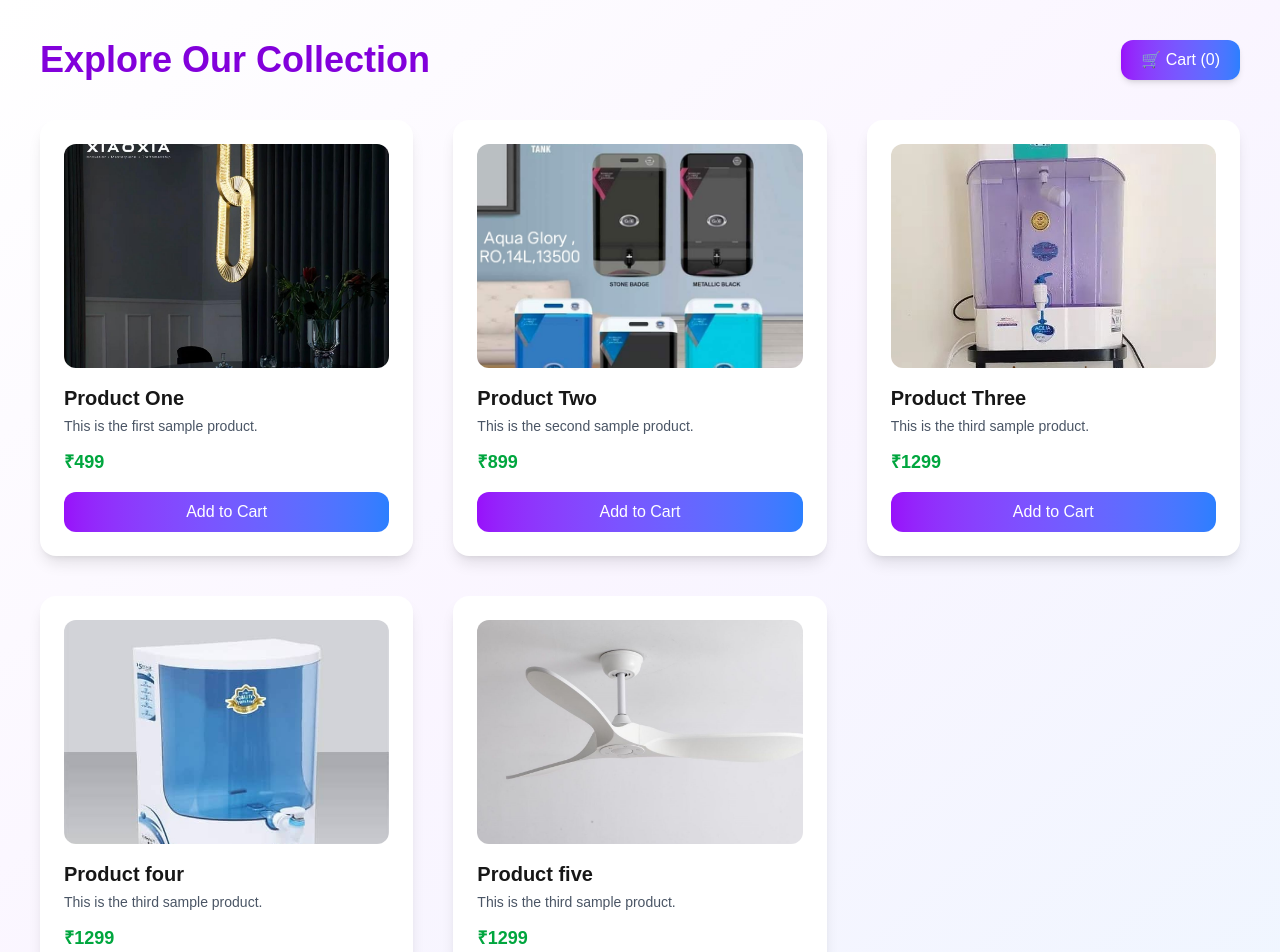
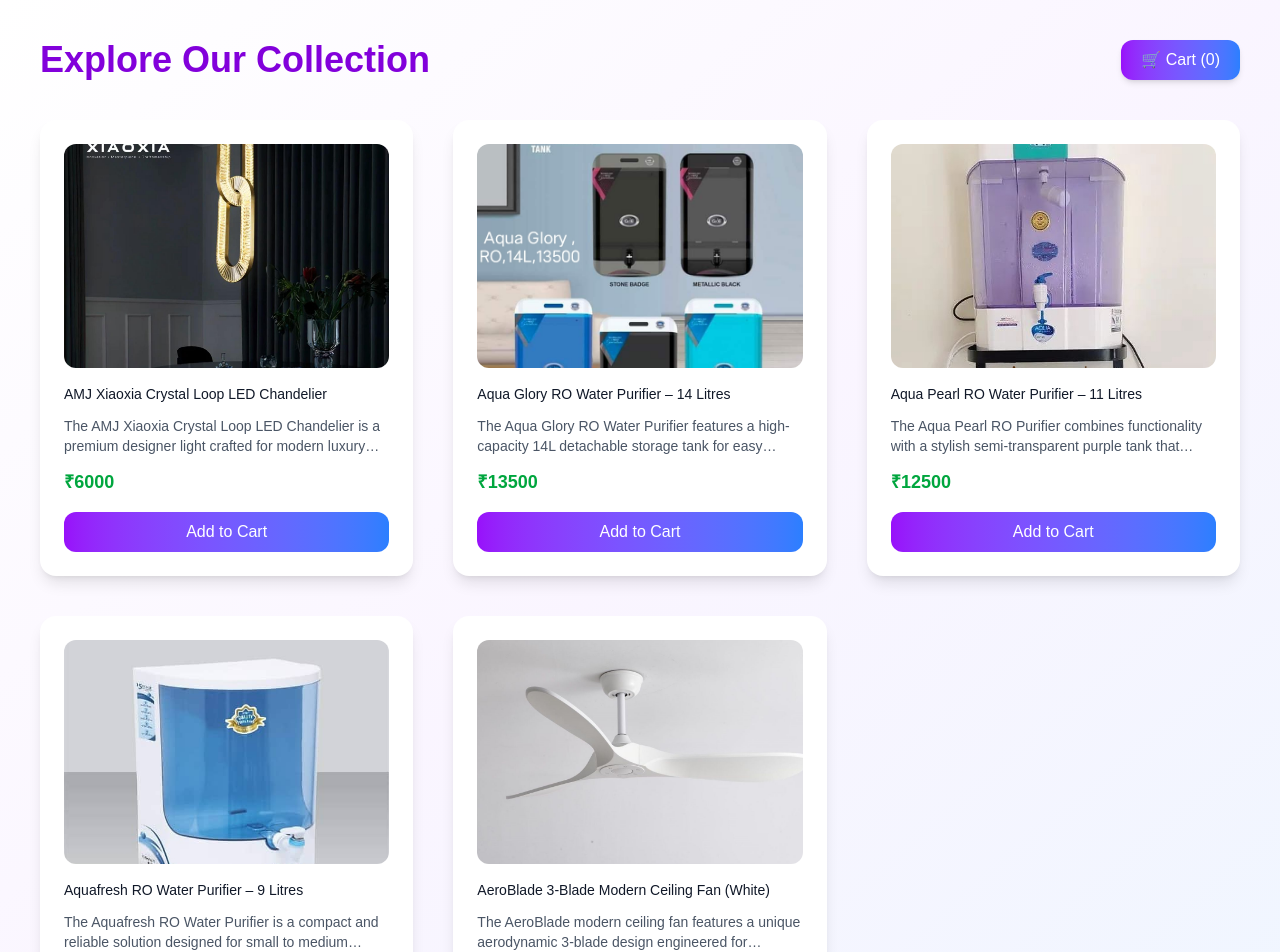
Before and after one commit to vishnucvs99/Vasavi_Marketing, a Next.js app in the folder frontend/: page /products in a window 1280 px wide. Shown: the top 952 px of the page. Built offline with nearby package versions, Linux system fonts and the light colour scheme.

Commit message:
add proper description

```diff
--- a/frontend/app/cart/page.tsx
+++ b/frontend/app/cart/page.tsx
@@ -35,19 +35,42 @@
     return;
   }
 
-    // Pretend order was placed
+  const adminPhone = "918247438114"; // ✅ Your WhatsApp number with country code
+
+  // Format cart items
+  const cartText = cart
+    .map((item, i) => `${i + 1}. ${item.Name} — ₹${item.Price}`)
+    .join("%0A");
+
+  const message = `🛍️ *New Order Received*
+
+*Customer Details:*
+👤 Name: ${customer.name}
+📞 Phone: ${customer.phone}
+📧 Email: ${customer.email}
+🏠 Address: ${customer.address}
+📮 Pincode: ${customer.pincode}
+
+*Order Items:*
+${cartText}
+
+💰 *Total:* ₹${totalPrice}
+
+Thank you!`;
+
+  const whatsappURL = `https://api.whatsapp.com/send?phone=${adminPhone}&text=${encodeURIComponent(
+    message
+  )}`;
+
+  // Open WhatsApp with the order message
+  window.open(whatsappURL, "_blank");
+
+  // Mark success + clear cart
   setOrderSuccess(true);
-
-    // Clear cart
   setCart([]);
   localStorage.removeItem("cart");
+};
 
-    console.log("Order placed:", {
-      customer,
-      cart,
-      total: totalPrice,
-    });
-  };
 
   return (
     <div className="min-h-screen bg-gradient-to-br from-white via-purple-50 to-blue-50 p-8">
--- a/frontend/app/products/[id]/page.tsx
+++ b/frontend/app/products/[id]/page.tsx
@@ -49,7 +49,7 @@
         />
 
         {/* TITLE */}
-        <h1 className="text-3xl font-bold mt-6">{product.Name}</h1>
+        <h1 className="text-gray-900 text-sm mb-3 line-clamp-2">{product.Name}</h1>
 
         {/* DESCRIPTION */}
         <p className="text-gray-700 mt-4">{product.Description}</p>
--- a/frontend/app/products/page.tsx
+++ b/frontend/app/products/page.tsx
@@ -57,7 +57,7 @@
               className="w-full h-56 object-cover rounded-xl mb-4"
             />
 
-            <h2 className="text-xl font-semibold mb-1">
+            <h2 className="text-gray-900 text-sm mb-3 line-clamp-2">
               <Link href={`/products/${product.id}`} className="hover:text-purple-600">
                 {product.Name}
               </Link>
--- a/frontend/public/products/products.json
+++ b/frontend/public/products/products.json
@@ -1,37 +1,37 @@
 [
   {
     "id": 1,
-    "Name": "Product One",
-    "Description": "This is the first sample product.",
-    "Price": 499,
-    "Image": "products/product1.jpg"
+    "Name": "AMJ Xiaoxia Crystal Loop LED Chandelier",
+    "Description": "The AMJ Xiaoxia Crystal Loop LED Chandelier is a premium designer light crafted for modern luxury interiors. Its double-loop illuminated structure features crystal-cut detailing that spreads soft, ambient light across the room. The chandelier adds a bold architectural statement while maintaining elegance and sophistication. Ideal for dining rooms, living areas, hotels, and premium décor spaces. Its energy-efficient LED lighting ensures long life and consistent brightness. A perfect blend of craftsmanship, innovation, and artistic modern lighting.",
+    "Price": 6000,
+    "Image": "products/chandelier.jpg"
   },
   {
     "id": 2,
-    "Name": "Product Two",
-    "Description": "This is the second sample product.",
-    "Price": 899,
+    "Name": "Aqua Glory RO Water Purifier – 14 Litres",
+    "Description": "The Aqua Glory RO Water Purifier features a high-capacity 14L detachable storage tank for easy cleaning and maintenance. Designed with advanced RO purification, it ensures safe, pure drinking water by removing impurities, bacteria, and dissolved solids. The sleek body is available in five premium color variants, making it suitable for modern kitchens. Its energy-efficient design ensures low power consumption while delivering high purification output. Perfect for households, offices, and commercial spaces seeking reliable and stylish water purification.",
+    "Price": 13500,
     "Image": "products/product2.jpg"
   },
   {
     "id": 3,
-    "Name": "Product Three",
-    "Description": "This is the third sample product.",
-    "Price": 1299,
+    "Name": "Aqua Pearl RO Water Purifier – 11 Litres",
+    "Description": "The Aqua Pearl RO Purifier combines functionality with a stylish semi-transparent purple tank that enhances visibility and adds elegance to any kitchen. With an 11L storage capacity and multi-stage RO filtration, it provides crystal-clear and safe drinking water. The purifier efficiently removes chemicals, microbes, and dissolved solids, ensuring healthy hydration. Its wall-mount design saves space and blends well with modern interiors. Built with durable materials for long-lasting performance, making it ideal for medium-sized families.",
+    "Price": 12500,
     "Image": "products/product3.jpg"
   },
   {
     "id": 4,
-    "Name": "Product four",
-    "Description": "This is the third sample product.",
-    "Price": 1299,
+    "Name": "Aquafresh RO Water Purifier – 9 Litres",
+    "Description": "The Aquafresh RO Water Purifier is a compact and reliable solution designed for small to medium households. Featuring a sleek blue curved tank, it provides 9 litres of purified water with advanced multi-stage filtration. The purifier ensures removal of harmful impurities, chemicals, and microorganisms, delivering fresh and safe drinking water daily. Its lightweight and wall-mountable structure makes installation easy and space-friendly. Ideal for customers seeking affordability without compromising water purification quality.",
+    "Price": 9500,
     "Image": "products/product4.jpg"
   },
   {
     "id": 5,
-    "Name": "Product five",
-    "Description": "This is the third sample product.",
-    "Price": 1299,
+    "Name": "AeroBlade 3-Blade Modern Ceiling Fan (White)",
+    "Description": "The AeroBlade modern ceiling fan features a unique aerodynamic 3-blade design engineered for maximum airflow and silent performance. Its matte-white finish blends seamlessly with contemporary home and office interiors. The fan delivers smooth, powerful air circulation even at low speed settings. Crafted with durable ABS blades, it offers long-lasting performance with minimum noise. Perfect for bedrooms, living rooms, lounges, and minimalist-style spaces that demand both elegance and comfort.",
+    "Price": 4000,
     "Image": "products/product5.jpg"
   }
 ]
```
Also changed, not shown: frontend/public/products/chandelier.jpg (renamed from frontend/public/products/product1.jpg). Lines whose indentation alone changed are shown as unchanged.
